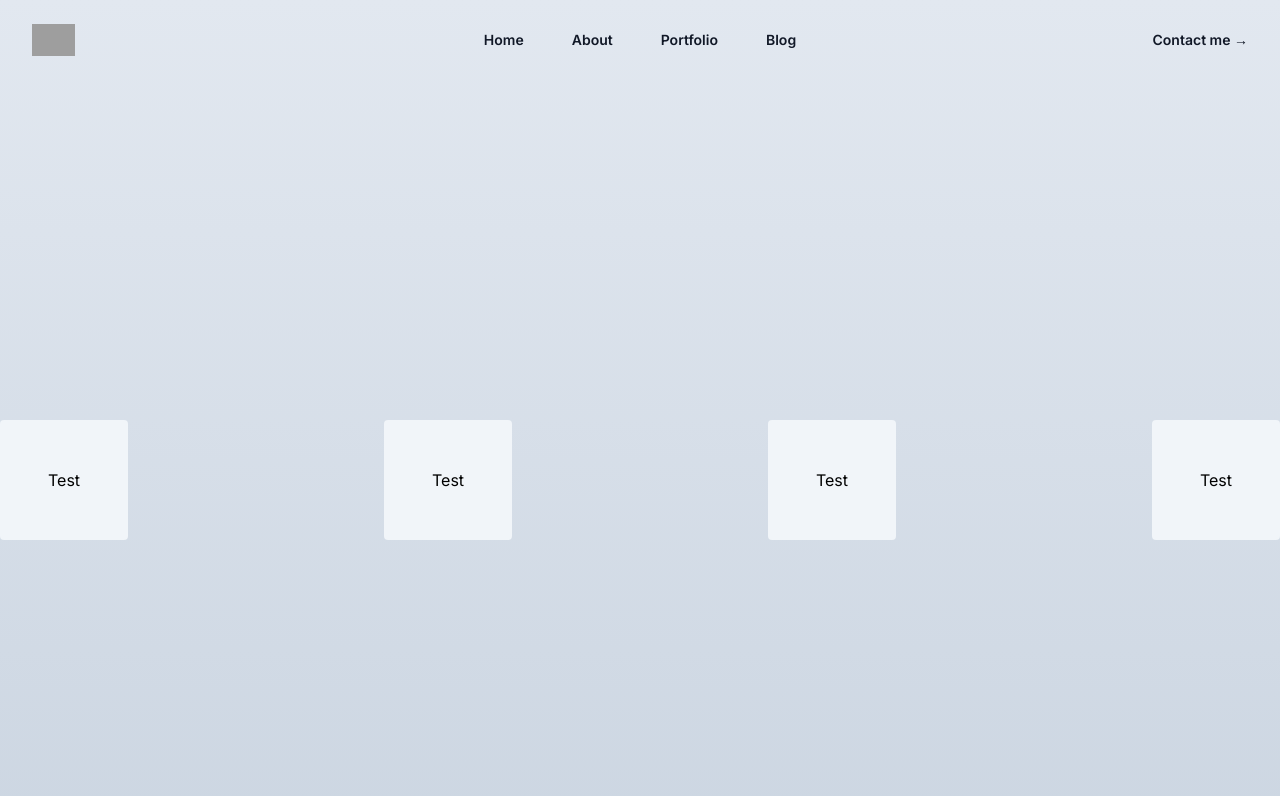
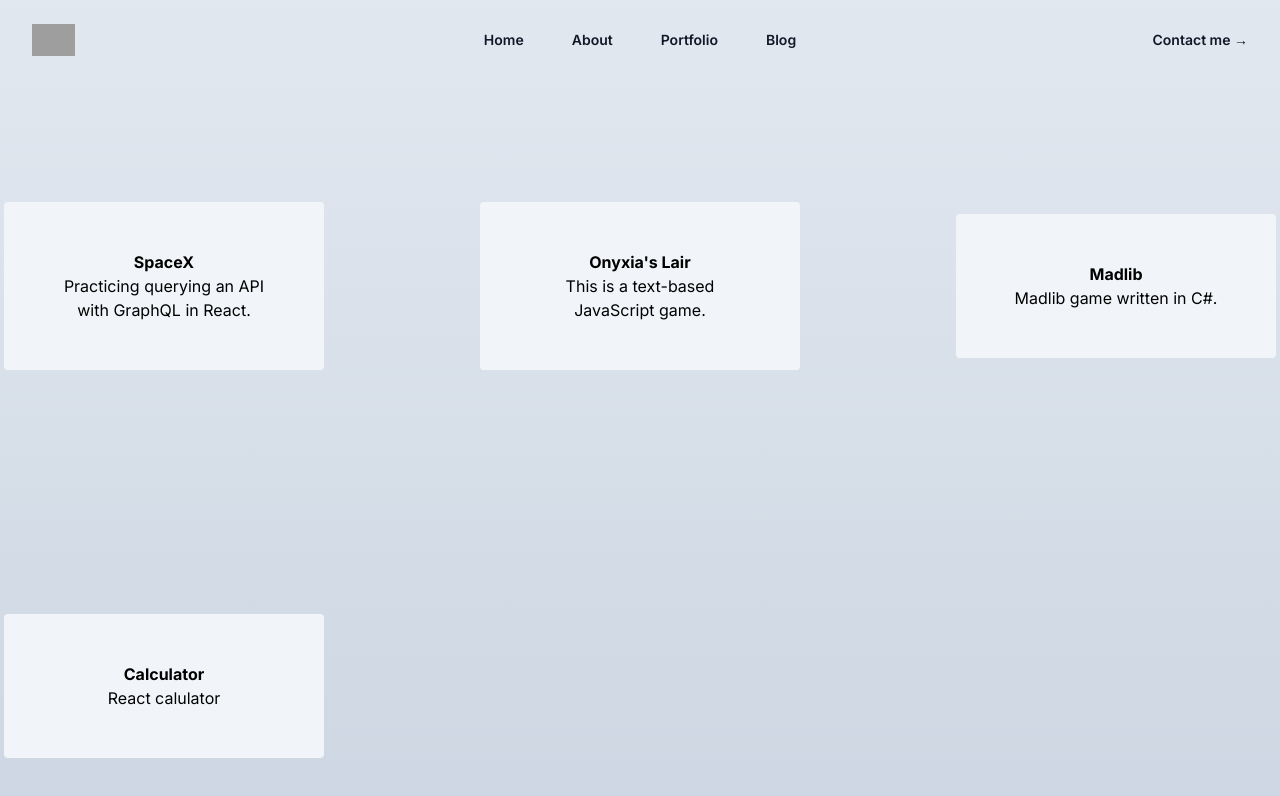
Before and after one commit to asvirts/portfolio, a Next.js app in the folder portfolio/: page / in a window 1280 px wide. Shown: the top 796 px of the page. Built offline with nearby package versions, Linux system fonts and the light colour scheme; grey boxes are pictures that could not be loaded.

Commit message:
working on components

```diff
--- a/portfolio/src/app/page.tsx
+++ b/portfolio/src/app/page.tsx
@@ -2,11 +2,17 @@ import PortfolioItem from "@/components/PortfolioItem";
 
 export default function Home() {
   return (
-    <main className="flex container mx-auto min-h-screen items-center justify-between">
-      <PortfolioItem />
-      <PortfolioItem />
-      <PortfolioItem />
-      <PortfolioItem />
+    <main className="flex flex-wrap container mx-auto min-h-screen items-center justify-between">
+      <PortfolioItem
+        title="SpaceX"
+        desc="Practicing querying an API with GraphQL in React."
+      />
+      <PortfolioItem
+        title="Onyxia's Lair"
+        desc="This is a text-based JavaScript game."
+      />
+      <PortfolioItem title="Madlib" desc="Madlib game written in C#." />
+      <PortfolioItem title="Calculator" desc="React calulator" />
     </main>
   );
 }
--- a/portfolio/src/components/PortfolioItem.tsx
+++ b/portfolio/src/components/PortfolioItem.tsx
@@ -1,7 +1,8 @@
-export default function PortfolioItem() {
+export default function PortfolioItem(props) {
   return (
-    <div className="bg-[#f1f5f9] columns-auto p-12 rounded">
-      <h2>Test</h2>
+    <div className="bg-[#f1f5f9] flex-wrap columns-auto mx-1 w-1/4 p-12 rounded text-center">
+      <h2 className="font-bold">{props.title}</h2>
+      <p>{props.desc}</p>
     </div>
   );
 }
```
